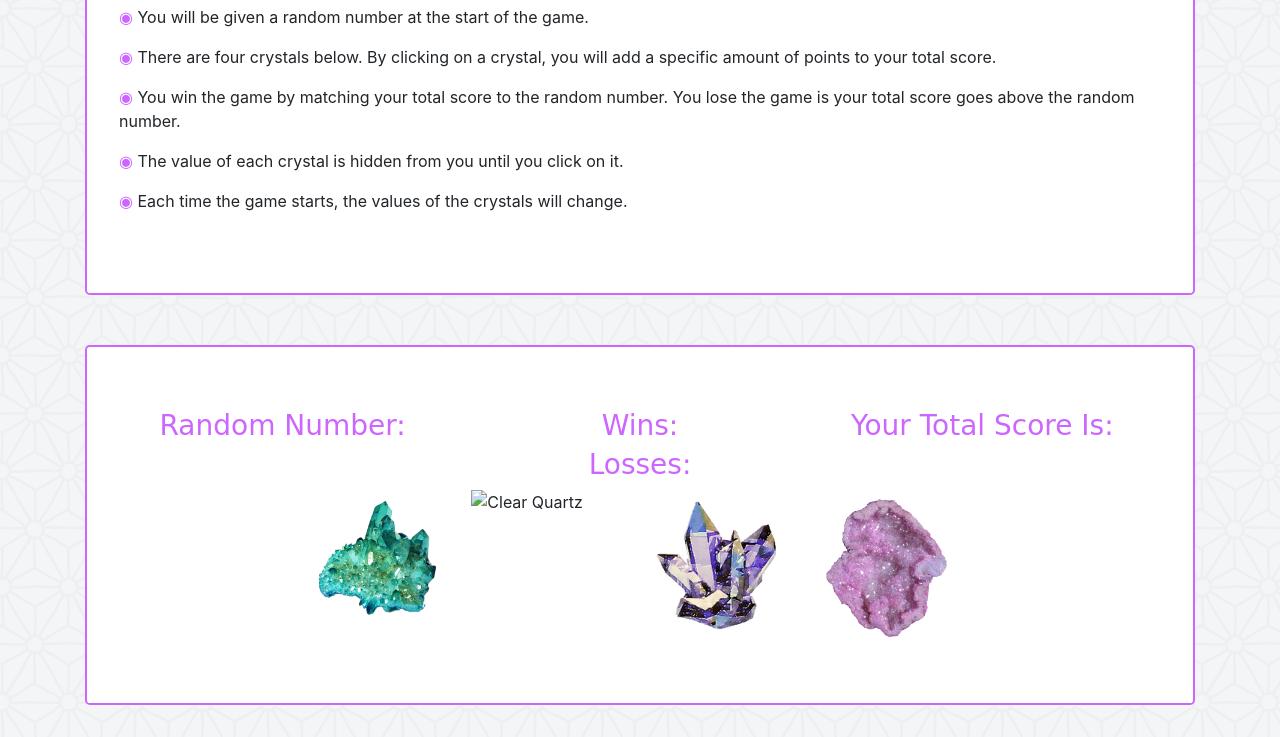
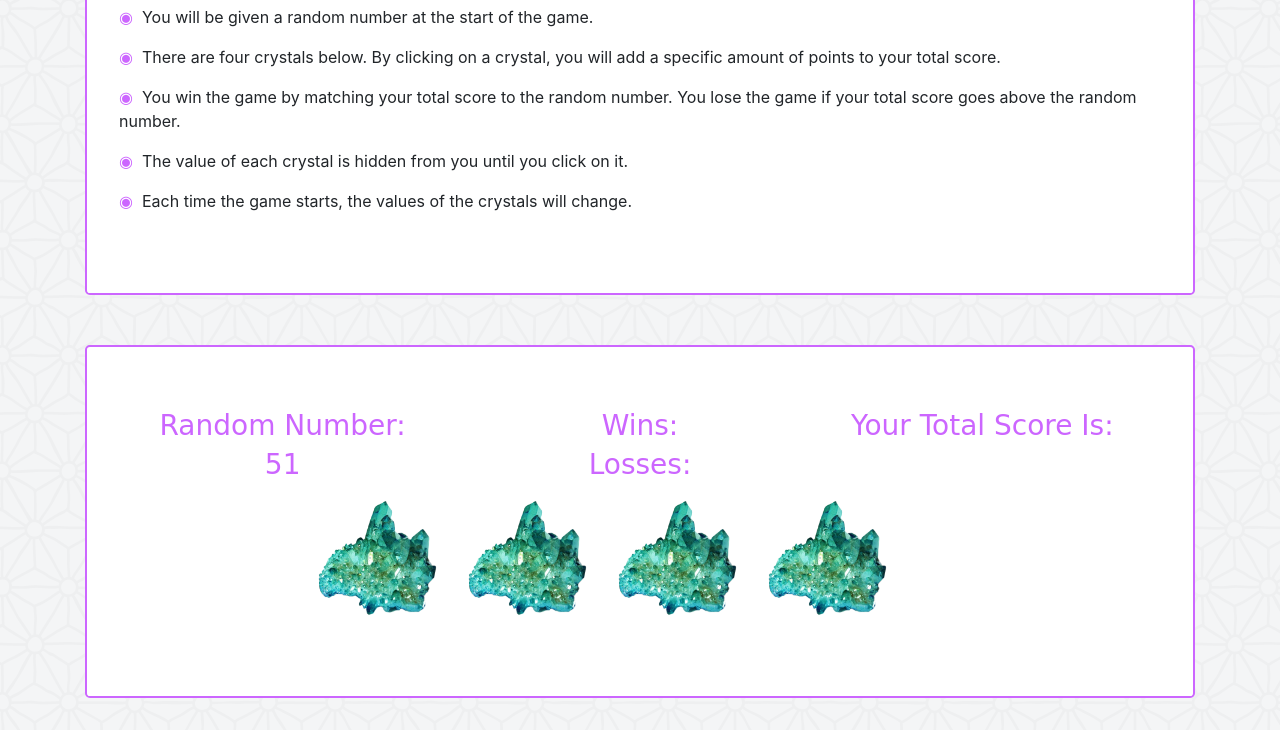
Before and after one commit to ruthieirl/week-4-game, a plain HTML site: page index.html in a window 1280 px wide. Shown: the part 163-900 px from the top of the page. Drawn offline with nearby package versions, Linux system fonts and the light colour scheme; a web font is replaced by a local one.

Commit message:
progress

```diff
--- a/assets/css/styles.css
+++ b/assets/css/styles.css
@@ -17,7 +17,7 @@ h1, h2, h3, h4 {
 	color: #cc66ff;
 }
 
-.crystalImages {
+.images {
 	width: 150px;
 	height: auto;
 }
--- a/assets/javascript/game.js
+++ b/assets/javascript/game.js
@@ -0,0 +1,48 @@
+//Make sure that nothing happens until page is comepletel loaded.
+$(document).ready(function() {
+
+	//Set up variables to hold our numbers.
+	var wins = 0;
+	var losses = 0;
+	var score = "";
+	//Computer needs to generate random number between 19 and 120.
+	var targetNumber = Math.floor(Math.random() * 120) + 1;
+	//Takes the target number and places it in the correct div for display.
+	$("#targetNumber").html("<h3>" + targetNumber + "</h3>");
+	//Computer needs to generate the four images and random values of crystal buttons.
+	//Values are between 1 and 12.
+	var valueOptions = [1, 5, 9, 11];
+	//Create an array of image sources for crystals
+	var images = ["assets/images/greenish.png", "assets/images/bluish.png", "assets/images/purplish.png", "assets/images/pinkish.png"]
+	//Create a loop to create crystals for each value in the array
+	for (var i = 0; i < valueOptions.length; i++) {
+		//Each time it goes through, it should choose an image.
+		var crystal = $("<img>");
+		console.log(valueOptions[i]);
+		crystal.addClass("images");
+		crystal.attr("src", "assets/images/greenish.png");
+		crystal.attr("data-crystalvalue", valueOptions[i]);
+		$(".imageHolder").append(crystal);
+
+	}
+	//Every time a crystal button is clicked, the value of the button is added.
+	//If the user number and computer's random number match, user wins. Game resets.
+	//if (targetNumber === score) {
+	//	wins++;
+	//	$("#scoreboard").html("<h2>Wins: " + wins + "</h2>" +
+	//						  "<h2>Losses: " + losses + "</h2>");
+	//	console.log(wins);
+	//	console.log(losses);
+	//	score = 0;
+
+	//}
+	//If user number is greater than computer's random number, user loses. Game resets.
+	//if (score > targetNumber) {
+	//	losses++;
+	//	$("#scoreboard").html("<h2>Wins: " + wins + "</h2>" +
+	//						  "<h2>Losses: " + losses + "</h2>");
+	//	console.log(wins);
+	//	console.log(losses);
+	//	score = 0;
+	//}
+}); //$(document).ready();
--- a/index.html
+++ b/index.html
@@ -22,15 +22,15 @@
 
 			<h1>Crystals Collector</h1>
 
-			<p><span class="purp">&#9673</span>&nbsp;You will be given a random number at the start of the game.</p>
+			<p><span class="purp">&#9673</span>&nbsp;&nbsp;You will be given a random number at the start of the game.</p>
 
-			<p><span class="purp">&#9673</span>&nbsp;There are four crystals below.  By clicking on a crystal, you will add a specific amount of points to your total score.</p>
+			<p><span class="purp">&#9673</span>&nbsp;&nbsp;There are four crystals below.  By clicking on a crystal, you will add a specific amount of points to your total score.</p>
 
-			<p><span class="purp">&#9673</span>&nbsp;You win the game by matching your total score to the random number.  You lose the game is your total score goes above the random number.</p>
+			<p><span class="purp">&#9673</span>&nbsp;&nbsp;You win the game by matching your total score to the random number.  You lose the game if your total score goes above the random number.</p>
 
-			<p><span class="purp">&#9673</span>&nbsp;The value of each crystal is hidden from you until you click on it.</p>
+			<p><span class="purp">&#9673</span>&nbsp;&nbsp;The value of each crystal is hidden from you until you click on it.</p>
 
-			<p><span class="purp">&#9673</span>&nbsp;Each time the game starts, the values of the crystals will change.</p>
+			<p><span class="purp">&#9673</span>&nbsp;&nbsp;Each time the game starts, the values of the crystals will change.</p>
 
 		</div><!--jumbotron-->
 		<div class="jumbotron">
@@ -40,7 +40,7 @@
 
 				<h3>Random Number:</h3>
 
-				<div id="randomNumber"></div>
+				<div id="targetNumber"></div>
 
 			</div>
 
@@ -66,18 +66,15 @@
 
 			<div class="col-md-2 col-sm-0 col-xs-0"></div>
 
-			<div class="col-md-2 col-sm-6 col-xs-6"><img class="crystalImages" src="assets/images/greenish.png" alt="Jade Crystal"/></div>
-
-			<div class="col-md-2 col-sm-6 col-xs-6"><img class="crystalImages" src="assets/images/bluish.png" alt="Clear Quartz"/></div>
-
-			<div class="col-md-2 col-sm-6 col-xs-6"><img class="crystalImages" src="assets/images/purplish.png" alt="Amethyst"/></div>
-
-			<div class="col-md-2 col-sm-6 col-xs-6"><img class="crystalImages" src="assets/images/pinkish.png" alt="Rose Quartz"/></div>
+			<div class="col-md-8 col-sm-4 col-xs-4 imageHolder"></div>
 
 			<div class="col-md-2 col-sm-0 col-xs-0"></div>
 
 		</div>
 	</div>
 	</div><!--container-->
+
+	<script src="https://code.jquery.com/jquery-3.2.1.min.js"></script><!--jQuery script source-->
+	<script src="assets/javascript/game.js"></script><!--my javascript and jQuery-->
 </body>
 </html>
```
